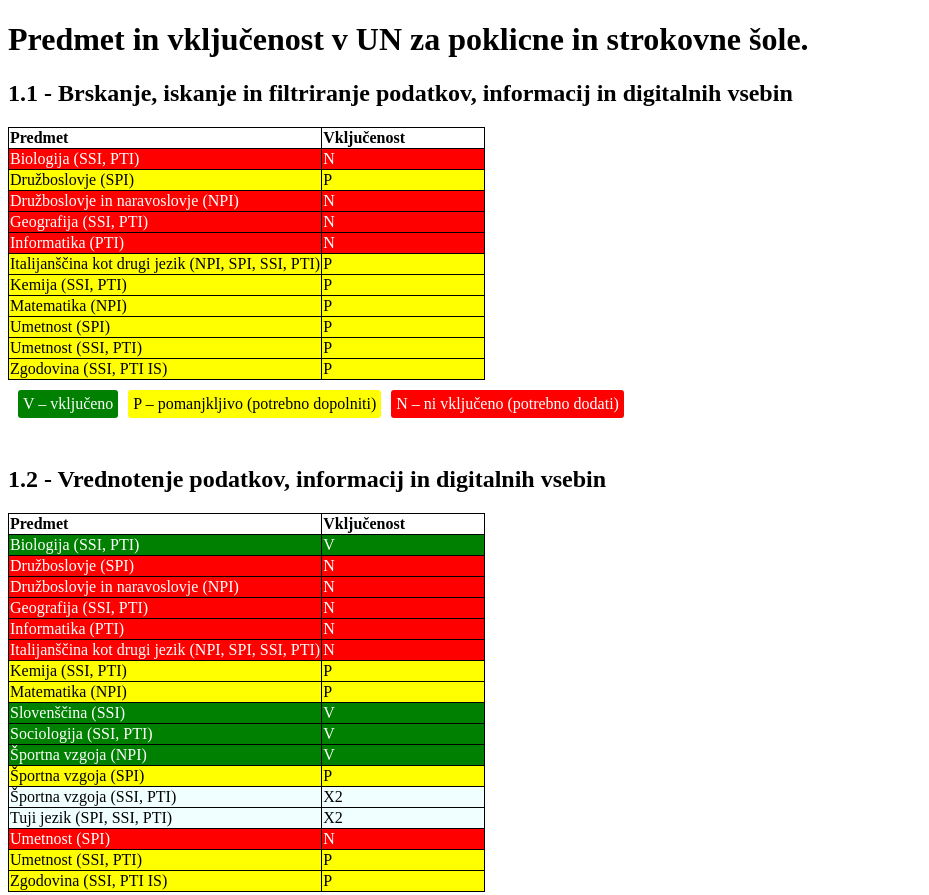
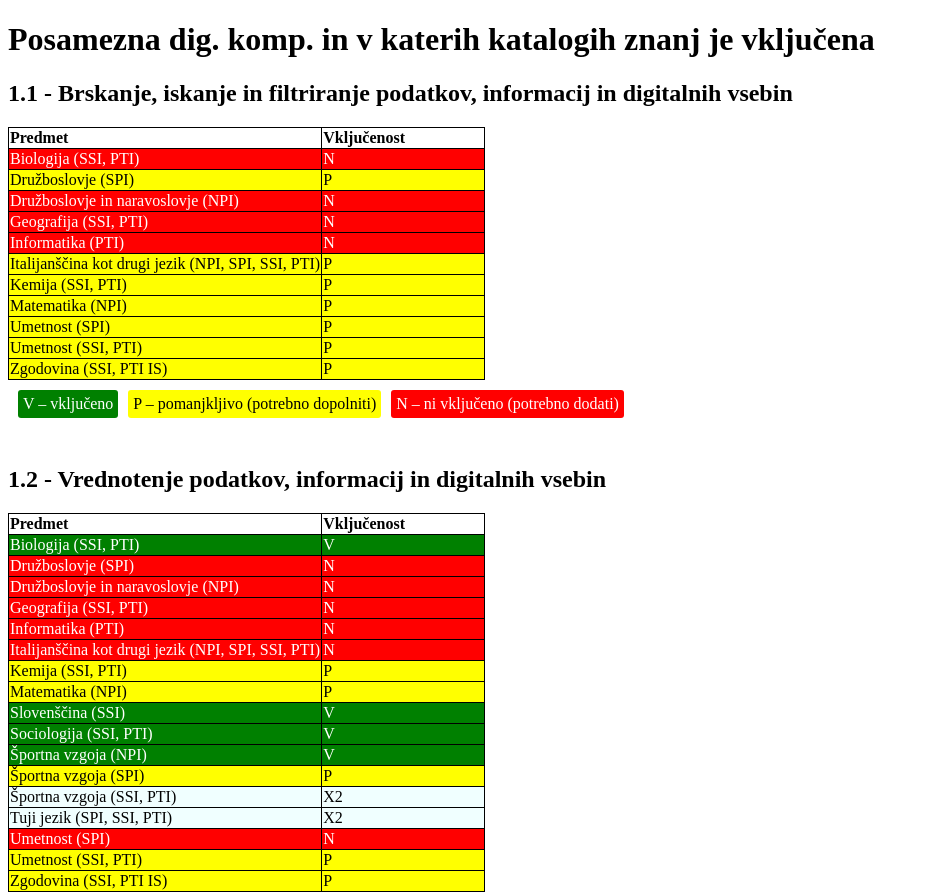
Before and after one commit to Mir1001/cpi_generate, a plain HTML site: page vkljucenostpdkps.html in a window 1280 px wide. Shown: the top 895 px of the page, without its empty margins (0-929 px from the left). Drawn offline with Linux system fonts and the light colour scheme.

Commit message:
Update vkljucenostpdkps.html

```diff
--- a/vkljucenostpdkps.html
+++ b/vkljucenostpdkps.html
@@ -14,7 +14,7 @@
 
   <body>
     <link rel="stylesheet" href="styles.css" />
-    <h1>Predmet in vključenost v UN za poklicne in strokovne šole.</h1>
+    <h1>Posamezna dig. komp. in v katerih katalogih znanj je vključena</h1>
     <p id="resultTable">Nekaj</p>
   </body>
   <script>
```
